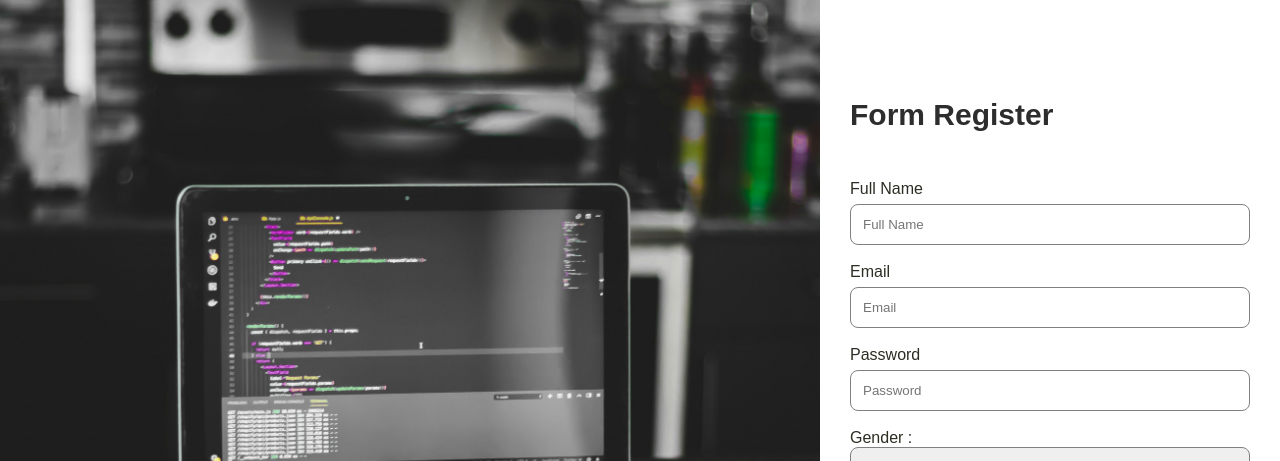
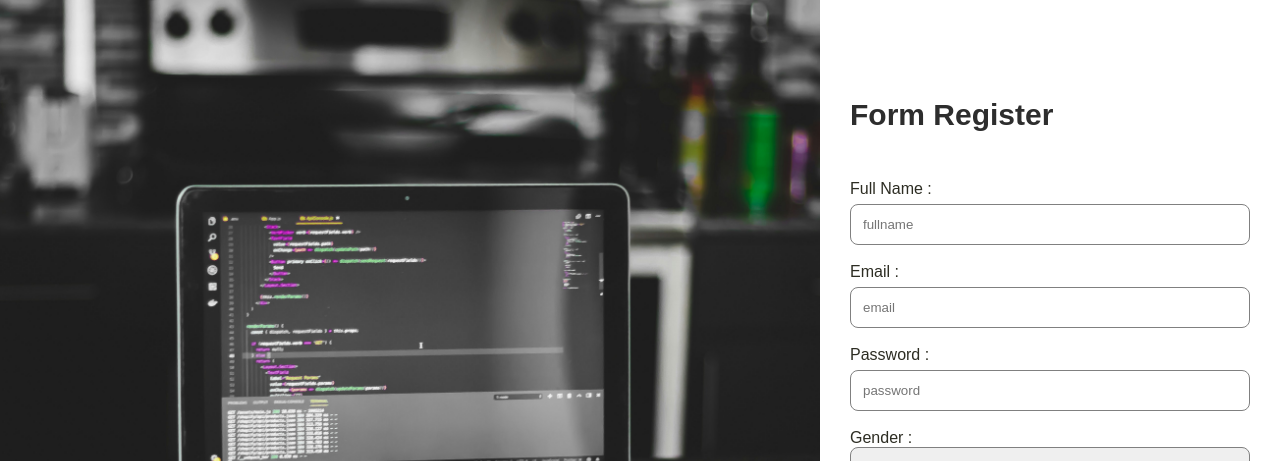
Before and after one commit to fadhiAkbar/autenticationApps, a React (Create React App) app: page /register in a window 1280 px wide. Shown: the top 461 px of the page. Built offline with nearby package versions, Linux system fonts and the light colour scheme.

Commit message:
create API auth

```diff
--- a/src/components/molecules/Header/index.js
+++ b/src/components/molecules/Header/index.js
@@ -1,13 +1,44 @@
-import React from "react";
+import React, { useEffect, useState } from "react";
 import { useNavigate } from "react-router-dom";
 import "./header.scss";
+import axios from "axios";
 
 const Header = () => {
   const navigate = useNavigate();
+  const [user, setUser] = useState(null);
+
+  useEffect(() => {
+    const userData = localStorage.getItem("user");
+    if (userData) {
+      try {
+        setUser(JSON.parse(userData));
+      } catch (error) {
+        console.log("error :", error);
+      }
+    }
+  }, []);
+
+  console.log(user);
+  const handleLogOut = async () => {
+    try {
+      const response = await axios.delete(
+        "https://api.kodein.sch.id/api/v1/auth/logout",
+        {},
+        {
+          headers: {
+            Authorization: `Bearer ${user?.refresh_token}`, // Still using refresh_token as per API
+          },
+        }
+      );
+      console.log(response);
+    } catch (error) {
+      console.log("error :", error);
+    }
+  };
   return (
     <div className="header">
       <p className="logo-app">TomSaymon Blog</p>
-      <p className="menu-item" onClick={() => navigate("/login")}>
+      <p className="menu-item" onClick={handleLogOut}>
         Logout
       </p>
     </div>
--- a/src/pages/Login/index.js
+++ b/src/pages/Login/index.js
@@ -1,10 +1,39 @@
-import React from "react";
+import React, { useState } from "react";
 import { useNavigate } from "react-router-dom";
 import { LoginBg } from "../../assets";
 import { Button, Gap, Input, Link } from "../../components";
+import axios from "axios";
 
 const Login = () => {
   const navigate = useNavigate();
+  const [email, setEmail] = useState("");
+  const [password, setPassword] = useState("");
+
+  const handleSubmit = async (e) => {
+    e.preventDefault();
+    const formData = {
+      email: email,
+      password: password,
+    };
+    try {
+      const response = await axios.post(
+        "https://api.kodein.sch.id/api/v1/auth/login",
+        formData
+      );
+      if (response.data.status === "success") {
+        const data = response.data.data;
+        const { token, ...userData } = data;
+
+        localStorage.setItem("token", token);
+        localStorage.setItem("user", JSON.stringify(userData));
+
+        navigate("/");
+      }
+    } catch (error) {
+      console.log("error :", error);
+    }
+  };
+
   return (
     <div className="main-page">
       <div className="left">
@@ -13,11 +42,27 @@ const Login = () => {
       <div className="right">
         <p className="title">Login</p>
         <Gap height={18} />
-        <Input label="Email" placeholder="Email" />
+        <div className="input-wrapper">
+          <p className="label">Email :</p>
+          <input
+            className="input"
+            placeholder="email"
+            onChange={(e) => setEmail(e.target.value)}
+            type="email"
+          />
+        </div>
         <Gap height={18} />
-        <Input label="Password" placeholder="Password" />
+        <div className="input-wrapper">
+          <p className="label">Password :</p>
+          <input
+            className="input"
+            placeholder="password"
+            onChange={(e) => setPassword(e.target.value)}
+            type="password"
+          />
+        </div>
         <Gap height={50} />
-        <Button title="Login" onClick={() => navigate("/")} />
+        <Button title="Login" onClick={handleSubmit} />
         <Gap height={100} />
         <Link
           text="Belum punya Akun?"
--- a/src/pages/Register/index.js
+++ b/src/pages/Register/index.js
@@ -1,11 +1,37 @@
-import React from "react";
+import React, { useState } from "react";
 import { useNavigate } from "react-router-dom";
 import { RegisterBg } from "../../assets";
 import { Button, Gap, Input, Link } from "../../components";
 import "./register.scss";
+import axios from "axios";
 
 const Register = () => {
   const navigate = useNavigate();
+  const [fullName, setFullName] = useState("");
+  const [email, setEmail] = useState("");
+  const [password, setPassword] = useState("");
+  const [gender, setGender] = useState("");
+
+  const handleSubmit = async (e) => {
+    e.preventDefault();
+    const formData = {
+      full_name: fullName,
+      email: email,
+      password: password,
+      gender: gender,
+    };
+
+    try {
+      const response = await axios.post(
+        "https://api.kodein.sch.id/api/v1/auth/register",
+        formData
+      );
+      navigate("/login");
+    } catch (error) {
+      console.log("error :", error);
+    }
+  };
+
   return (
     <div className="main-page">
       <div className="left">
@@ -14,24 +40,54 @@ const Register = () => {
       <div className="right">
         <p className="title">Form Register</p>
         <Gap height={18} />
-        <Input label="Full Name" placeholder="Full Name" />
+        <div className="input-wrapper">
+          <p className="label">Full Name :</p>
+          <input
+            className="input"
+            placeholder="fullname"
+            onChange={(e) => setFullName(e.target.value)}
+            type="text"
+          />
+        </div>
         <Gap height={18} />
-        <Input label="Email" placeholder="Email" />
+        <div className="input-wrapper">
+          <p className="label">Email :</p>
+          <input
+            className="input"
+            placeholder="email"
+            onChange={(e) => setEmail(e.target.value)}
+            type="email"
+          />
+        </div>
         <Gap height={18} />
-        <Input label="Password" placeholder="Password" />
+        <div className="input-wrapper">
+          <p className="label">Password :</p>
+          <input
+            className="input"
+            placeholder="password"
+            onChange={(e) => setPassword(e.target.value)}
+            type="password"
+          />
+        </div>
         <Gap height={18} />
         <div className="input-wrapper">
           <label for="gender" className="label">
             Gender :
           </label>
-          <select name="gender" id="gender" className="input">
+          <select
+            name="gender"
+            id="gender"
+            className="input"
+            value={gender}
+            onChange={(e) => setGender(e.target.value)}
+          >
             <option disabled>Select Gender</option>
             <option value="male">Male</option>
             <option value="female">Female</option>
           </select>
         </div>
         <Gap height={50} />
-        <Button title="Register" onClick={() => navigate("/login")} />
+        <Button title="Register" onClick={handleSubmit} />
         <Gap height={100} />
         <Link
           text="Kembali ke"
```
